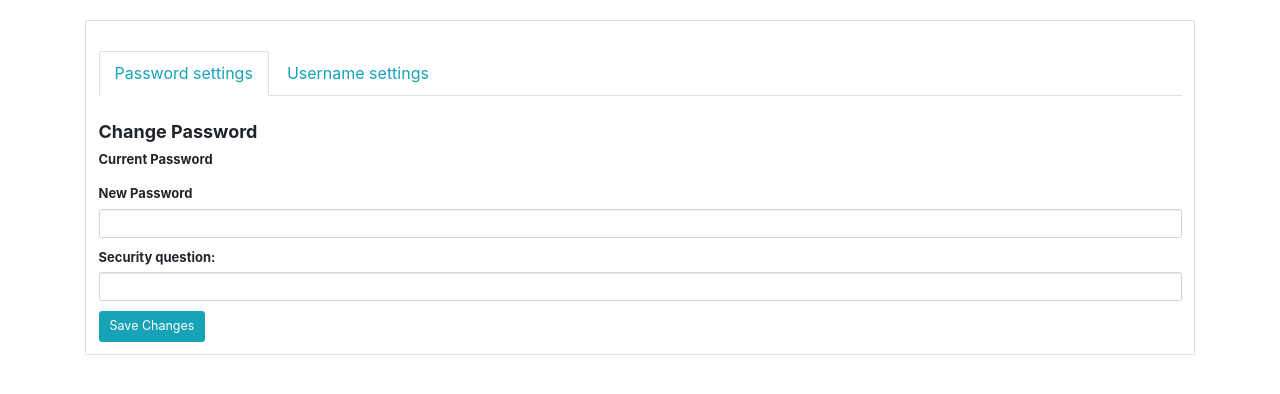
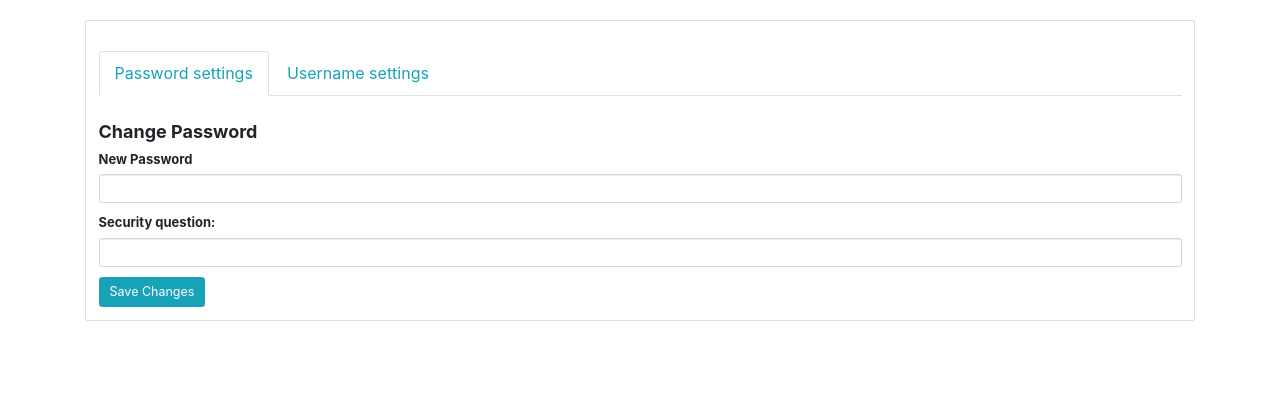
Before and after one commit to shreifelsaid/URList, a Flask app: template templates/profile.html in a window 1280 px wide. Shown: the part 62-456 px from the top of the page. Run offline with Flask 2, Linux system fonts and the light colour scheme; the template is opened without the code that fills it: values that come from a table or form of the project are taken from there, others are empty; some libraries are stand-ins or nearby versions.

Commit message:
fix profile.html

```diff
--- a/templates/profile.html
+++ b/templates/profile.html
@@ -37,14 +37,6 @@
           <div class="row">
             <div class="col">
               <div class="mb-2" style="font-size: large; margin-top: 2%;"><b>Change Password</b></div>
-              <div class="row">
-                <div class="col">
-                  <div class="form-group" style="font-size: small;">
-                    <label>Current Password</label>
-                    {{password_reset_form.old_password (class_='form-control', rows="3", style="font-size: 100%;") }}
-                  </div>
-                </div>
-              </div>
               <div class="row">
                 <div class="col">
                   <div class="form-group" style="font-size: small;">
```
